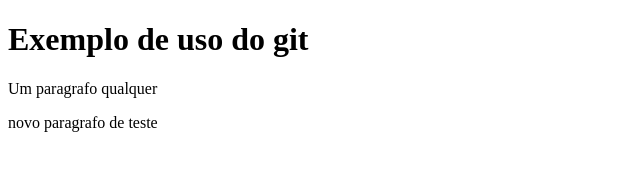
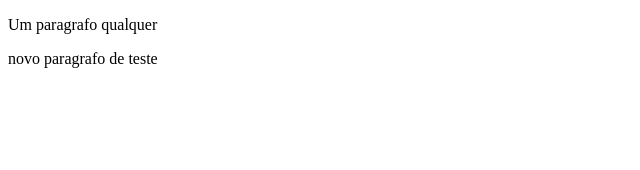
Before and after one commit to gabrielaakiko/projeto-cordova-DDM-1-, a plain HTML site: page index.html in a window 1280 px wide. Shown: the whole page, without its empty margins (0-640 px from the left). Drawn offline with Linux system fonts and the light colour scheme.

Commit message:
removido um h1

```diff
--- a/index.html
+++ b/index.html
@@ -7,7 +7,7 @@
 	<title>Document</title>
 </head>
 <body>
-	<h1>Exemplo de uso do git</h1>
+
 	<p>Um paragrafo qualquer</p>
 	<p>novo paragrafo de teste</p>
 </body>
```
